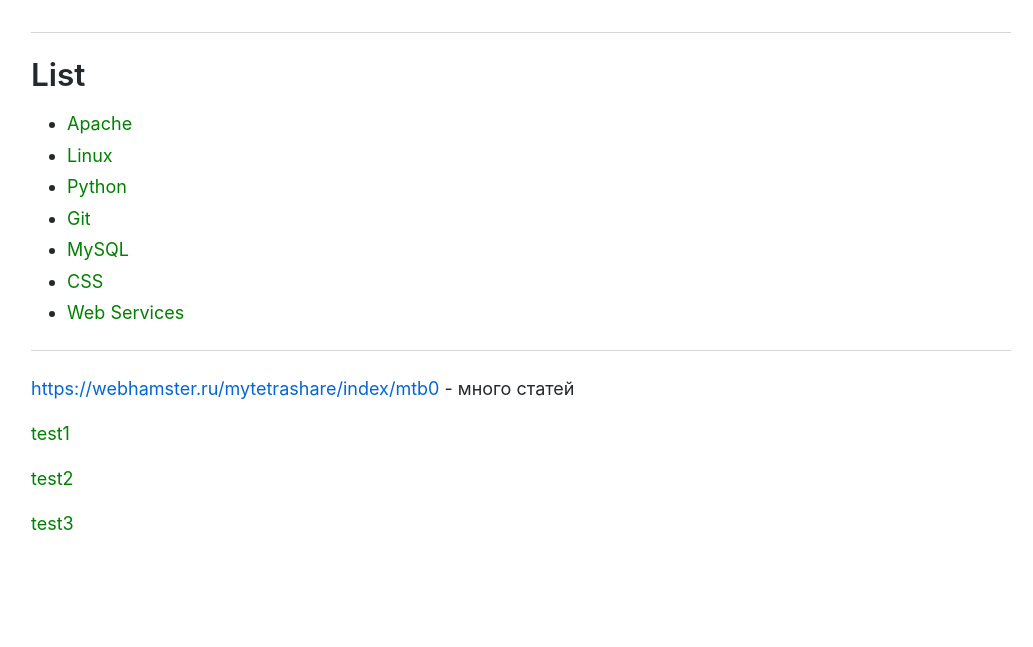
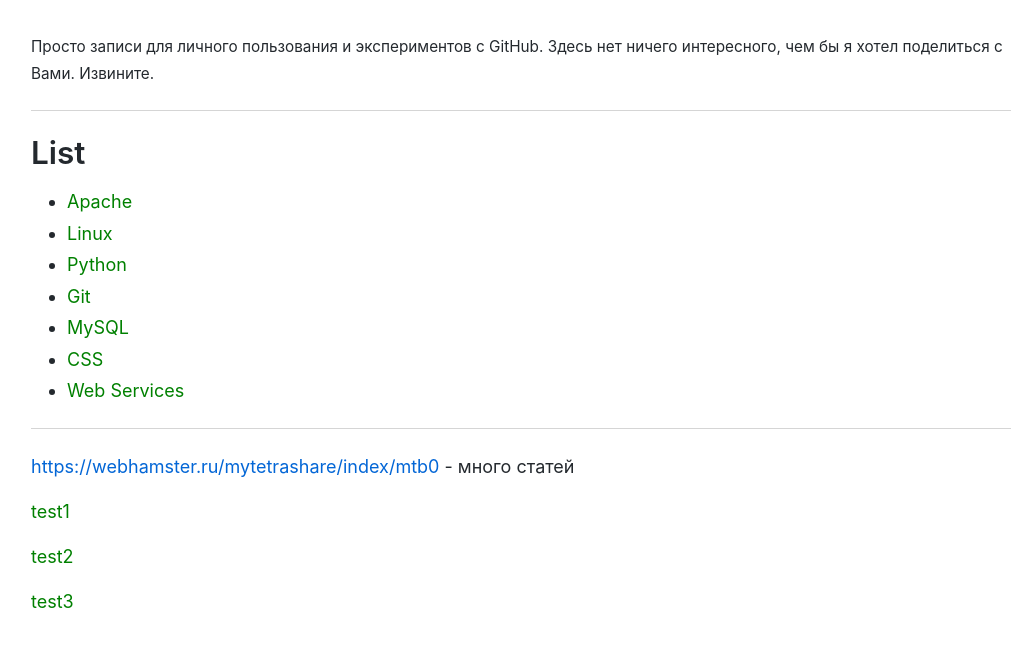
Before and after one commit to olexsyn/ITNote, a Jekyll site: the page built from index.md, in a window 1280 px wide. Shown: the top 647 px of the page, without its empty margins (119-1152 px from the left). Built offline with Jekyll 4.4.1, drawn with Linux system fonts in a browser that asks for light colours; our own code applies the rules of GitHub Pages for plain Markdown files.

Commit message:
Update index.md

```diff
--- a/index.md
+++ b/index.md
@@ -1,3 +1,5 @@
+<small>Просто записи для личного пользования и экспериментов с GitHub. Здесь нет ничего интересного, чем бы я хотел поделиться с Вами. Извините.</small>
+
 ## List
 
 * [Apache](apache)
```
